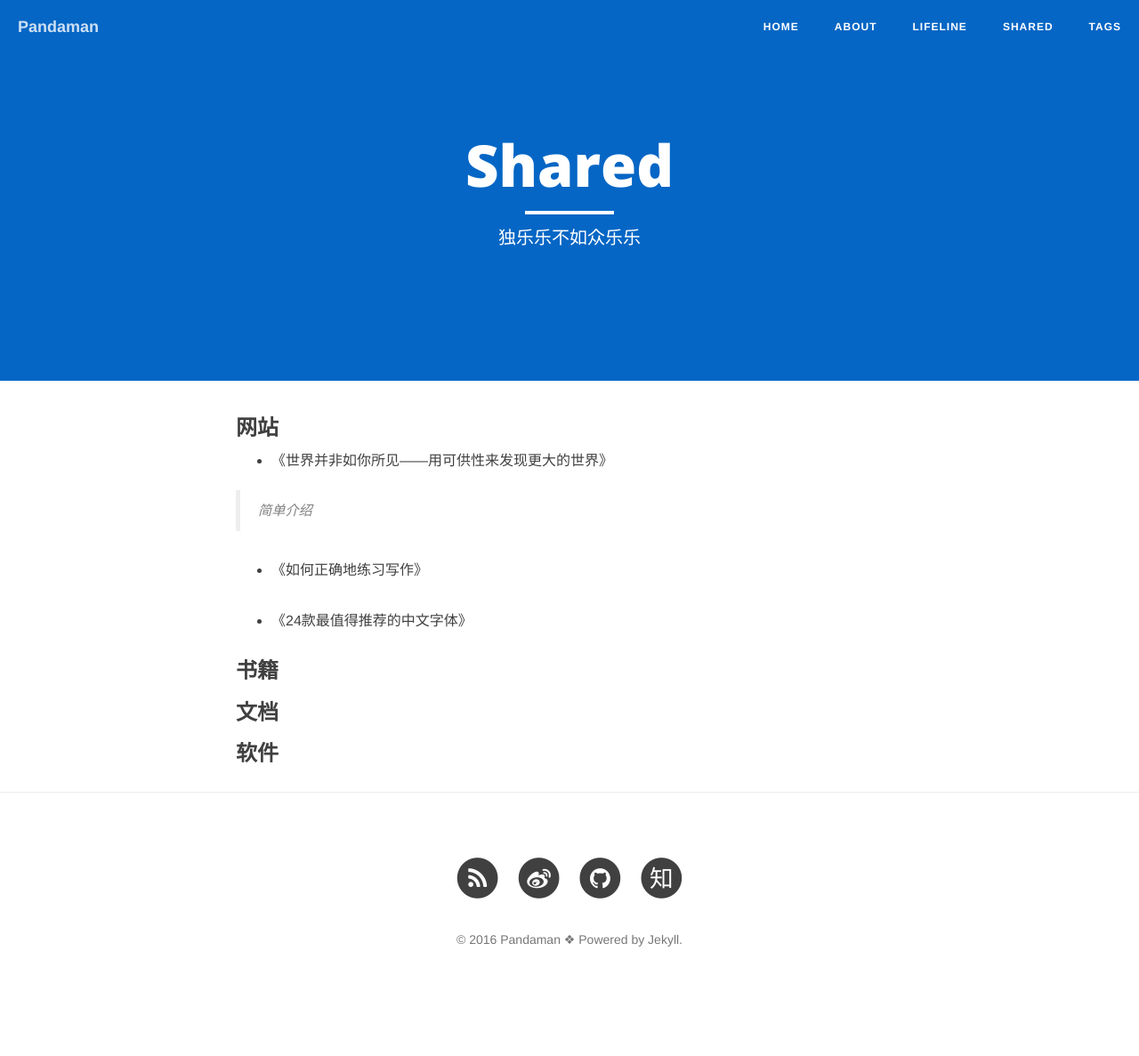
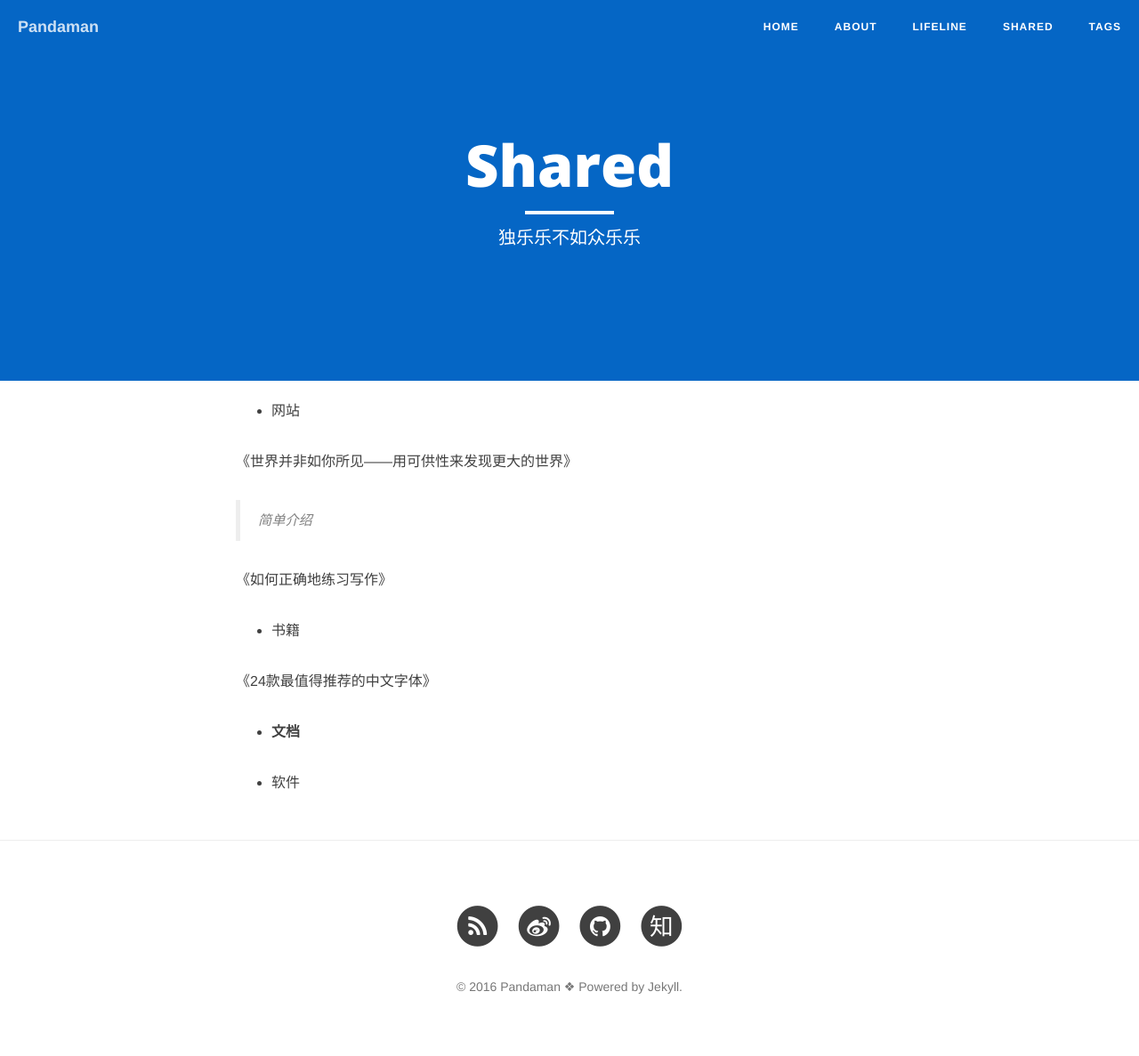
Before and after one commit to ceares/ceares.github.io, a Jekyll site: the page built from shared.md, in a window 1280 px wide. Shown: the whole page at 89% size. Built offline with Jekyll 4.4.1, drawn with Linux system fonts in a browser that asks for light colours; nearby versions of some CDN libraries; before the commit the page ends 1134 px from its top, so only the background shows below that.

Commit message:
Update shared.md

```diff
--- a/shared.md
+++ b/shared.md
@@ -6,19 +6,20 @@ header-img: "img/zhihu.jpg"
 ---
 
 
-### 网站
+- 网站
 
-- [《世界并非如你所见——用可供性来发现更大的世界》](http://www.jianshu.com/p/6f1404e0240d)
+[《世界并非如你所见——用可供性来发现更大的世界》](http://www.jianshu.com/p/6f1404e0240d)
 
 > 简单介绍
 
-- [《如何正确地练习写作》](http://www.jianshu.com/p/2621444b619d)
-
-- [《24款最值得推荐的中文字体》](http://cnfeat.com/blog/2015/05/22/a-24-chinese-fonts/)
-
-### 书籍
+[《如何正确地练习写作》](http://www.jianshu.com/p/2621444b619d)
 
 
-### 文档
+- 书籍
 
-### 软件
+[《24款最值得推荐的中文字体》](http://cnfeat.com/blog/2015/05/22/a-24-chinese-fonts/)
+
+
+- **文档**
+
+- 软件
```
